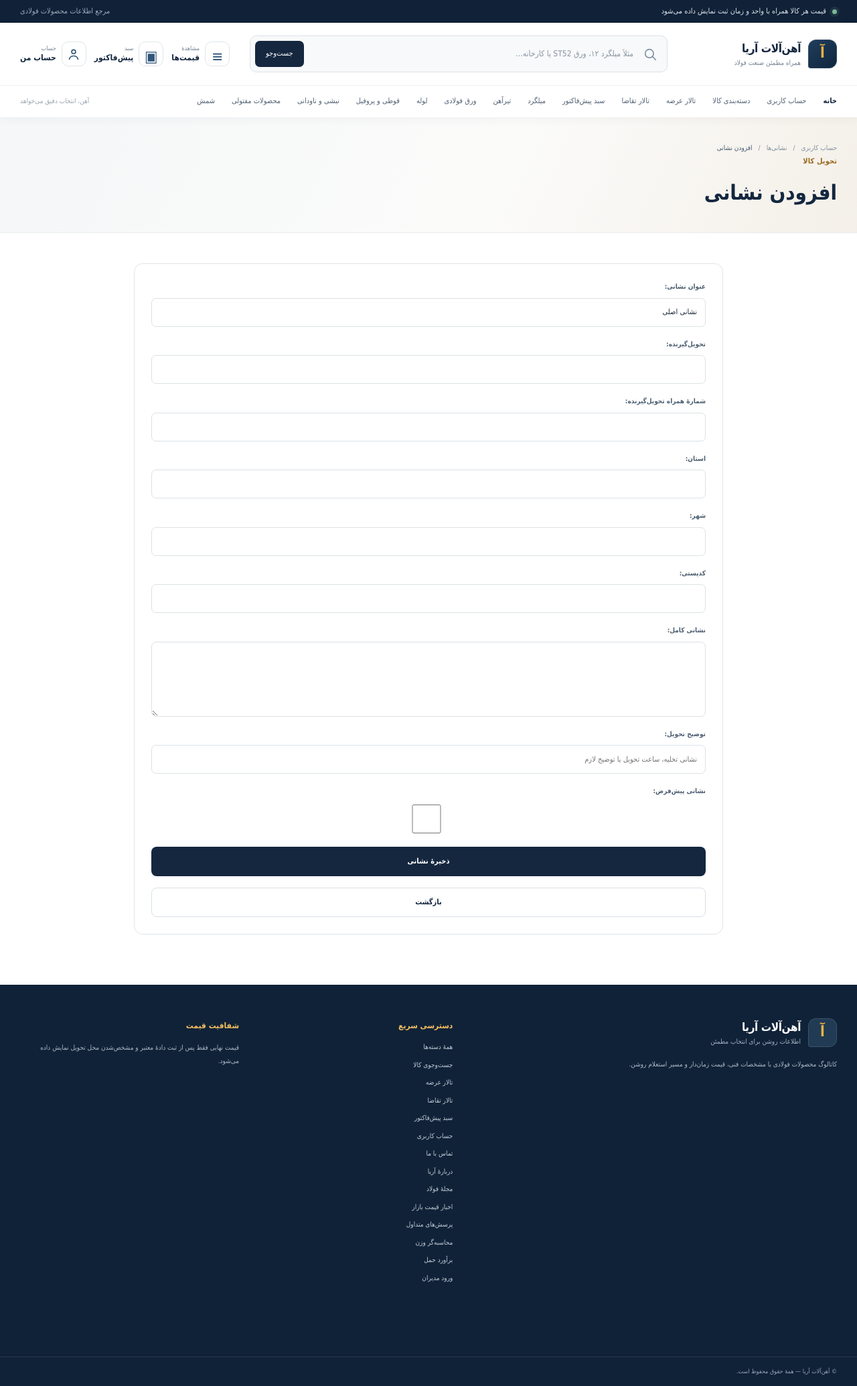
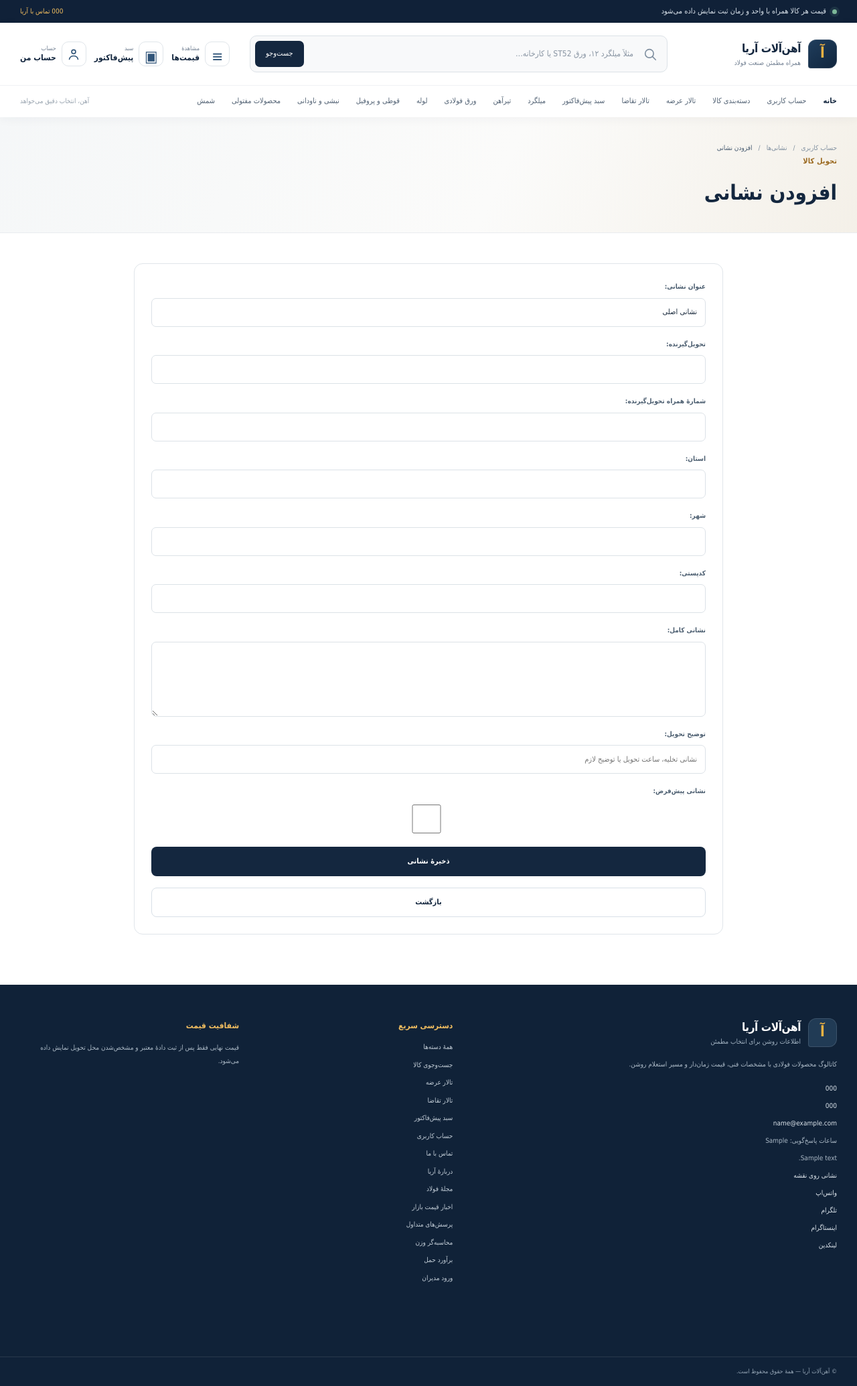
Before and after one commit to aminmanouchehri77/ariyaahan, a Django app: page /account/addresses/add/ in a window 1280 px wide. Shown: the whole page at 67% size. Run offline with Django 5.2, Linux system fonts and the light colour scheme; a user stored in the database is signed in; data comes from the database, SQL or seed files in the repository; tables that the repository leaves empty hold one stand-in row (values such as "Sample post").

Commit message:
feat: surface company contact links sitewide

```diff
--- a/core/context_processors.py
+++ b/core/context_processors.py
@@ -1,4 +1,11 @@
 from catalog.models import Category
+from inquiries.models import CompanyContactDetails
+
+
+def get_company_contact_details(request):
+    if not hasattr(request, '_company_contact_details'):
+        request._company_contact_details = CompanyContactDetails.objects.first()
+    return request._company_contact_details
 
 
 def navigation_categories(request):
@@ -7,4 +14,5 @@ def navigation_categories(request):
             is_active=True,
             parent__isnull=True,
         ).order_by('sort_order', 'name')[:8],
+        'company_contact_details': get_company_contact_details(request),
     }
--- a/inquiries/views.py
+++ b/inquiries/views.py
@@ -7,6 +7,7 @@ from django.views.decorators.http import require_http_methods
 
 from accounts.models import CustomerProfile
 from catalog.models import ProductVariant
+from core.context_processors import get_company_contact_details
 from core.seo import json_ld
 from marketplace.models import MarketplaceListing
 
@@ -63,7 +64,7 @@ def _inquiry_page(request, kind):
         inquiry.save()
         return redirect('inquiries:status', public_id=inquiry.public_id)
 
-    contact_details = CompanyContactDetails.objects.first() if kind == Inquiry.Kind.CONTACT else None
+    contact_details = get_company_contact_details(request) if kind == Inquiry.Kind.CONTACT else None
     contact_schema = None
     if contact_details and contact_details.has_public_details:
         organization = {
--- a/static/core/css/site.css
+++ b/static/core/css/site.css
@@ -46,6 +46,8 @@ svg { width: 22px; height: 22px; fill: none; stroke: currentColor; stroke-width:
 .topline__inner { display: flex; min-height: 34px; align-items: center; justify-content: space-between; gap: 20px; }
 .topline__message { display: inline-flex; align-items: center; gap: 9px; }
 .topline__note { color: #99a9b9; }
+.topline__contact { color: #f0bd60; font-size: 10px; font-variant-numeric: tabular-nums; text-decoration: none; white-space: nowrap; }
+.topline__contact:hover { color: #ffd88f; }
 .status-dot, .market-status i { width: 7px; height: 7px; display: inline-block; flex: none; border-radius: 50%; background: #7cb798; box-shadow: 0 0 0 4px rgba(124,183,152,.12); }
 
 .site-header { position: relative; z-index: 10; background: var(--white); box-shadow: 0 3px 14px rgba(22,42,64,.045); }
@@ -196,6 +198,9 @@ svg { width: 22px; height: 22px; fill: none; stroke: currentColor; stroke-width:
 .brand--light .brand__text small { color: #9fb0bf; }
 .brand--light .brand__mark { background: #213b55; }
 .footer-brand p, .footer-note p { max-width: 400px; margin: 16px 0 0; color: #aab8c5; font-size: 10px; line-height: 2; }
+.footer-contact { display: grid; justify-items: start; gap: 7px; margin-top: 16px; color: #aab8c5; font-size: 10px; line-height: 1.9; }
+.footer-contact a { color: #dce4eb; overflow-wrap: anywhere; }
+.footer-contact a:hover { color: #f0bd60; }
 .footer-links, .footer-note { display: grid; align-content: start; gap: 8px; }
 .footer-links h2, .footer-note h2 { margin: 0 0 4px; color: #f0bd60; font-size: 12px; }
 .footer-links a { color: #c1ccd6; font-size: 10px; transition: color .18s; }
@@ -367,6 +372,8 @@ textarea.form-control { min-height: 112px; resize: vertical; line-height: 1.9; }
   .topline__inner { min-height: 31px; }
   .topline__message { font-size: 9px; }
   .topline__note { display: none; }
+  .topline__inner--contact .topline__message { display: none; }
+  .topline__contact { margin-inline-start: auto; }
   .header-main { min-height: 0; padding-block: 12px; }
   .brand__mark { width: 39px; height: 39px; }
   .brand__text strong { font-size: 15px; }
--- a/templates/base.html
+++ b/templates/base.html
@@ -42,9 +42,9 @@
 <body class="{% block body_class %}{% endblock %}">
   <a class="skip-link" href="#main-content">رفتن به محتوای اصلی</a>
   <div class="topline">
-    <div class="container topline__inner">
+    <div class="container topline__inner{% if company_contact_details.phone %} topline__inner--contact{% endif %}">
       <span class="topline__message"><span class="status-dot"></span> قیمت هر کالا همراه با واحد و زمان ثبت نمایش داده می‌شود</span>
-      <span class="topline__note">مرجع اطلاعات محصولات فولادی</span>
+      {% if company_contact_details.phone %}<a class="topline__contact" href="tel:{{ company_contact_details.phone_uri }}" dir="ltr"><span dir="rtl">تماس با آریا</span> {{ company_contact_details.phone }}</a>{% else %}<span class="topline__note">مرجع اطلاعات محصولات فولادی</span>{% endif %}
     </div>
   </div>
 
@@ -113,6 +113,20 @@
           <span class="brand__text"><strong>آهن‌آلات آریا</strong><small>اطلاعات روشن برای انتخاب مطمئن</small></span>
         </a>
         <p>کاتالوگ محصولات فولادی با مشخصات فنی، قیمت زمان‌دار و مسیر استعلام روشن.</p>
+        {% if company_contact_details.has_public_details %}
+          <div class="footer-contact" aria-label="اطلاعات تماس شرکت">
+            {% if company_contact_details.phone %}<a href="tel:{{ company_contact_details.phone_uri }}" dir="ltr">{{ company_contact_details.phone }}</a>{% endif %}
+            {% if company_contact_details.alternate_phone %}<a href="tel:{{ company_contact_details.alternate_phone_uri }}" dir="ltr">{{ company_contact_details.alternate_phone }}</a>{% endif %}
+            {% if company_contact_details.email %}<a href="mailto:{{ company_contact_details.email }}" dir="ltr">{{ company_contact_details.email }}</a>{% endif %}
+            {% if company_contact_details.office_hours %}<span>ساعات پاسخ‌گویی: {{ company_contact_details.office_hours }}</span>{% endif %}
+            {% if company_contact_details.address %}<span>{{ company_contact_details.address|linebreaksbr }}</span>{% endif %}
+            {% if company_contact_details.map_url %}<a href="{{ company_contact_details.map_url }}" target="_blank" rel="noopener noreferrer">نشانی روی نقشه</a>{% endif %}
+            {% if company_contact_details.whatsapp_url %}<a href="{{ company_contact_details.whatsapp_url }}" target="_blank" rel="noopener noreferrer">واتس‌اپ</a>{% endif %}
+            {% if company_contact_details.telegram_url %}<a href="{{ company_contact_details.telegram_url }}" target="_blank" rel="noopener noreferrer">تلگرام</a>{% endif %}
+            {% if company_contact_details.instagram_url %}<a href="{{ company_contact_details.instagram_url }}" target="_blank" rel="noopener noreferrer">اینستاگرام</a>{% endif %}
+            {% if company_contact_details.linkedin_url %}<a href="{{ company_contact_details.linkedin_url }}" target="_blank" rel="noopener noreferrer">لینکدین</a>{% endif %}
+          </div>
+        {% endif %}
       </div>
       <div class="footer-links">
         <h2>دسترسی سریع</h2>
```
Also changed, not shown: docs/implementation-status.md (+1 -1 lines).
